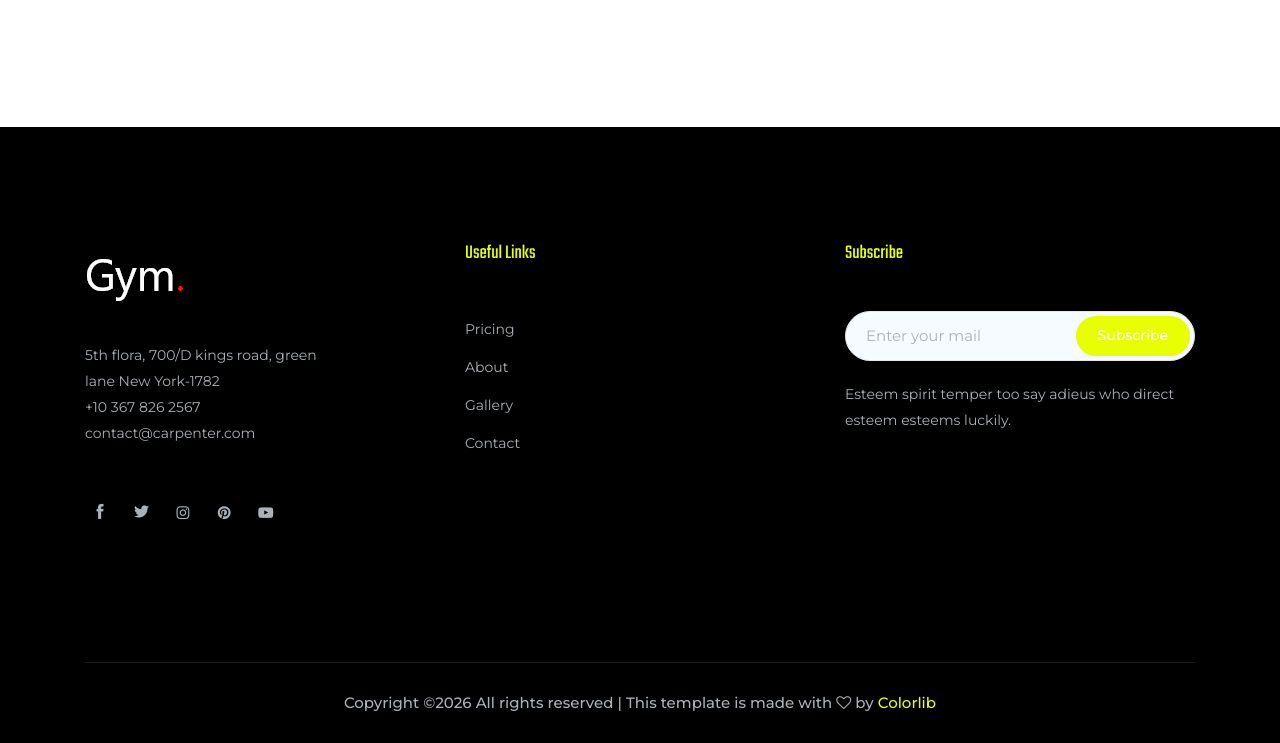
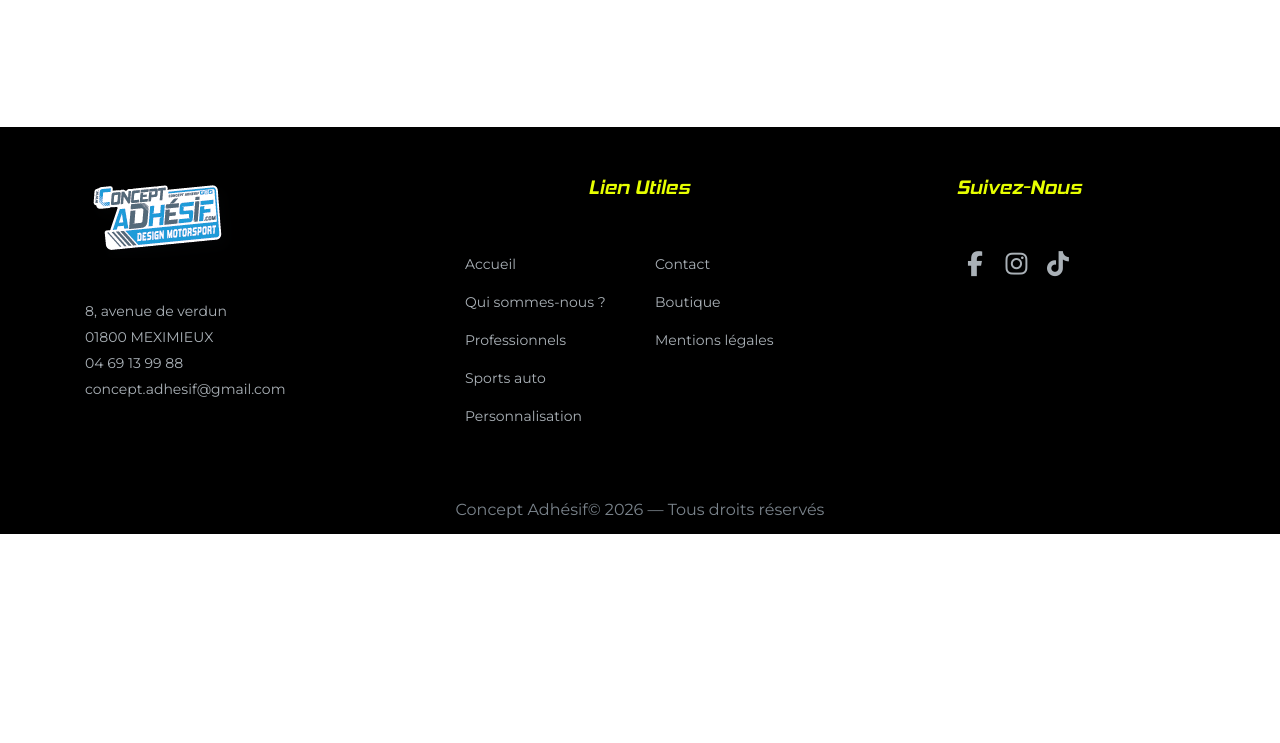
Before and after one commit to conceptadhesif/Site-vitrine-2026, a plain HTML site: page contact.html in a window 1280 px wide. Shown: the part 2033-2776 px from the top of the page. After the commit the page ends 2567 px from the top, so only its background shows below. Drawn offline with Linux system fonts and the light colour scheme.

Commit message:
Modif page contact
Modification du menu, contenu de la page, footer propre, retouche des typos...

```diff
--- a/contact.html
+++ b/contact.html
@@ -9,7 +9,7 @@
     <meta name="viewport" content="width=device-width, initial-scale=1">
 
     <!-- <link rel="manifest" href="site.webmanifest"> -->
-    <link rel="shortcut icon" type="image/x-icon" href="img/favicon.png">
+    <link rel="shortcut icon" type="image/x-icon" href="img/favicon-01.png">
     <!-- Place favicon.ico in the root directory -->
 
     <!-- CSS here -->
@@ -24,6 +24,8 @@
     <link rel="stylesheet" href="css/animate.css">
     <link rel="stylesheet" href="css/slicknav.css">
     <link rel="stylesheet" href="css/style.css">
+    <link rel="stylesheet" href="https://cdnjs.cloudflare.com/ajax/libs/font-awesome/6.5.0/css/all.min.css">
+
     <!-- <link rel="stylesheet" href="css/responsive.css"> -->
 </head>
 
@@ -39,14 +41,14 @@
                     <div class="container-fluid ">
                         <div class="header_bottom_border">
                             <div class="row align-items-center">
-                                <div class="col-xl-3 col-lg-2">
+                                <div class="col-xl-2 col-lg-2">
                                     <div class="logo">
                                         <a href="index.html">
                                             <img src="img/logo-01.png" alt="">
                                         </a>
                                     </div>
                                 </div>
-                                <div class="col-xl-6 col-lg-7">
+                                <div class="col-xl-7 col-lg-8">
                                     <div class="main-menu  d-none d-lg-block">
                                         <nav>
                                         <ul id="navigation">
@@ -59,7 +61,7 @@
                                         </nav>
                                     </div>
                                 </div>
-                                <div class="col-xl-3 col-lg-3 d-none d-lg-block">
+                                <div class="col-xl-2 col-lg-2 d-none d-lg-block">
                                     <div class="Appointment">
                                         <div class="book_btn d-none d-lg-block">
                                             <a href="#">Boutique</a>
@@ -177,90 +179,78 @@
                             <div class="footer_widget">
                                 <div class="footer_logo">
                                     <a href="#">
-                                        <img src="img/footer_logo.png" alt="">
+                                        <img src="img/logo-01.png" alt="">
                                     </a>
                                 </div>
-                                <p>5th flora, 700/D kings road, green <br> lane New York-1782 <br>
-                                    <a href="#">+10 367 826 2567</a> <br>
-                                    <a href="#">contact@carpenter.com</a>
+                                <p>8, avenue de verdun<br> 01800 MEXIMIEUX <br>
+                                    <a href="#">04 69 13 99 88</a> <br>
+                                    <a href="#">concept.adhesif@gmail.com</a>
                                 </p>
                                 <p>
 
 
 
                                 </p>
-                                <div class="socail_links">
-                                    <ul>
-                                        <li>
-                                            <a href="#">
-                                                <i class="ti-facebook"></i>
-                                            </a>
-                                        </li>
-                                        <li>
-                                            <a href="#">
-                                                <i class="ti-twitter-alt"></i>
-                                            </a>
-                                        </li>
-                                        <li>
-                                            <a href="#">
-                                                <i class="fa fa-instagram"></i>
-                                            </a>
-                                        </li>
-                                        <li>
-                                            <a href="#">
-                                                <i class="fa fa-pinterest"></i>
-                                            </a>
-                                        </li>
-                                        <li>
-                                            <a href="#">
-                                                <i class="fa fa-youtube-play"></i>
-                                            </a>
-                                        </li>
-                                    </ul>
-                                </div>
-
                             </div>
                         </div>
                         <div class="col-xl-4 col-md-6 col-lg-4 offset-xl-1">
                             <div class="footer_widget">
                                 <h3 class="footer_title">
-                                    Useful Links
+                                    Lien utiles
                                 </h3>
-                                <ul>
-                                    <li><a href="#">Pricing</a></li>
-                                    <li><a href="#">About</a></li>
-                                    <li><a href="#"> Gallery</a></li>
-                                    <li><a href="#"> Contact</a></li>
-                                </ul>
+                                <div class="row">
+                                    <div class="col-6">
+                                        <ul>
+                                            <li><a href="#">Accueil</a></li>
+                                            <li><a href="#">Qui sommes-nous ?</a></li>
+                                            <li><a href="#">Professionnels</a></li>
+                                            <li><a href="#">Sports auto</a></li>
+                                            <li><a href="#">Personnalisation</a></li>
+                                        </ul>
+                                    </div>
+                                    <div class="col-6">
+                                        <ul>
+                                            <li><a href="#">Contact</a></li>
+                                            <li><a href="#">Boutique</a></li>
+                                            <li><a href="#">Mentions légales</a></li>
+                                        </ul>
+                                    </div>
+                                </div>
                             </div>
                         </div>
                         <div class="col-xl-4 col-md-6 col-lg-4">
                             <div class="footer_widget">
                                 <h3 class="footer_title">
-                                    Subscribe
+                                    Suivez-nous
                                 </h3>
-                                <form action="#" class="newsletter_form">
-                                    <input type="text" placeholder="Enter your mail">
-                                    <button type="submit">Subscribe</button>
-                                </form>
-                                <p class="newsletter_text">Esteem spirit temper too say adieus who direct esteem esteems
-                                    luckily.</p>
+                                <div class="socail_links">
+                                    <ul>
+                                        <li>
+                                            <a href="https://www.facebook.com/conceptadhesif/" target="_blank">
+                                                <i class="fa-brands fa-facebook-f"></i>
+                                            </a>
+                                        </li>
+                                        <li>
+                                            <a href="https://www.instagram.com/concept_adhesif/" target="_blank">
+                                                <i class="fa-brands fa-instagram"></i>
+                                            </a>
+                                        </li>
+                                        <li>
+                                            <a href="https://www.tiktok.com/@conceptadhesif" target="_blank">
+                                                <i class="fa-brands fa-tiktok"></i>
+                                            </a>
+                                        </li>
+                                    </ul>
+                                </div>
                             </div>
                         </div>
                     </div>
                 </div>
             </div>
-            <div class="copy-right_text">
-                <div class="container">
-                    <div class="footer_border"></div>
-                    <div class="row">
-                        <div class="col-xl-12">
-                            <p class="copy_right text-center">
-                                <!-- Link back to Colorlib can't be removed. Template is licensed under CC BY 3.0. -->
-Copyright &copy;<script>document.write(new Date().getFullYear());</script> All rights reserved | This template is made with <i class="fa fa-heart-o" aria-hidden="true"></i> by <a href="https://colorlib.com" target="_blank">Colorlib</a>
-<!-- Link back to Colorlib can't be removed. Template is licensed under CC BY 3.0. -->
-                            </p>
-                        </div>
+            <div class="row align-items-center">
+                <div class="col-lg-12">
+                    <div class="copyright_text text-center" style="padding:10px;">
+                        <p>Concept Adhésif© 2026 — Tous droits réservés</p>
                     </div>
                 </div>
             </div>
```
Also changed, not shown: css/style.css, img/contact/bgcontact.jpg (added), img/favicon-01.png (added).
